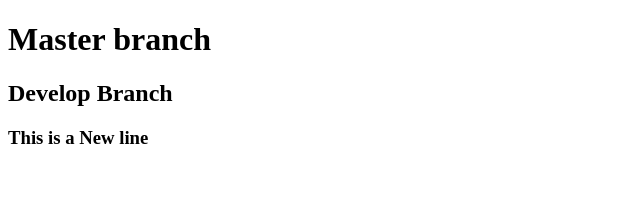
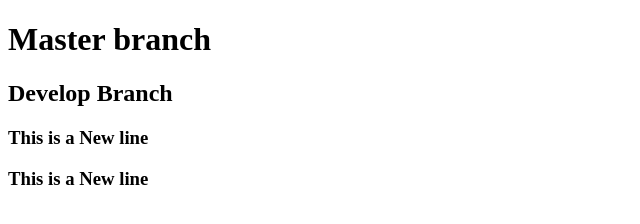
Before and after one commit to EFA-TerryBrown/git_Tracy, a plain HTML site: page index.html in a window 1280 px wide. Shown: the whole page, without its empty margins (0-640 px from the left). Drawn offline with Linux system fonts and the light colour scheme.

Commit message:
new line again

```diff
--- a/index.html
+++ b/index.html
@@ -10,5 +10,6 @@
     <h1>Master branch</h1>
     <h2>Develop Branch</h2>
     <h3>This is a New line</h3>
+    <h3>This is a New line</h3>
   </body>
 </html>
```
